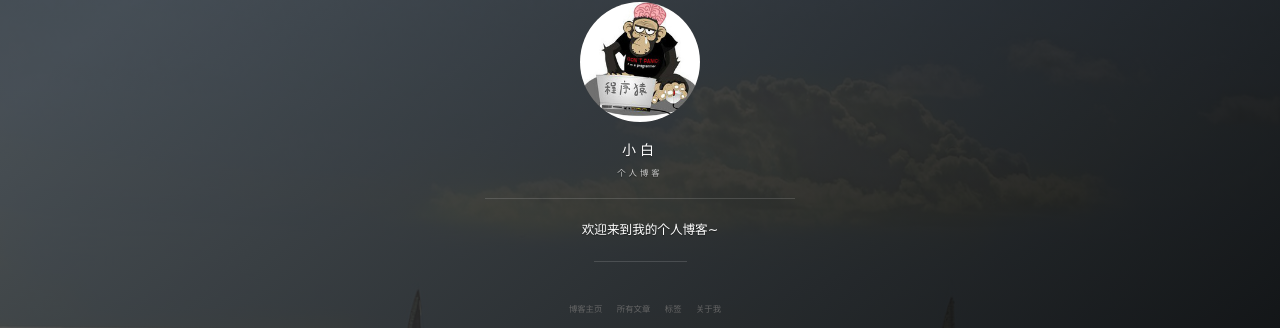
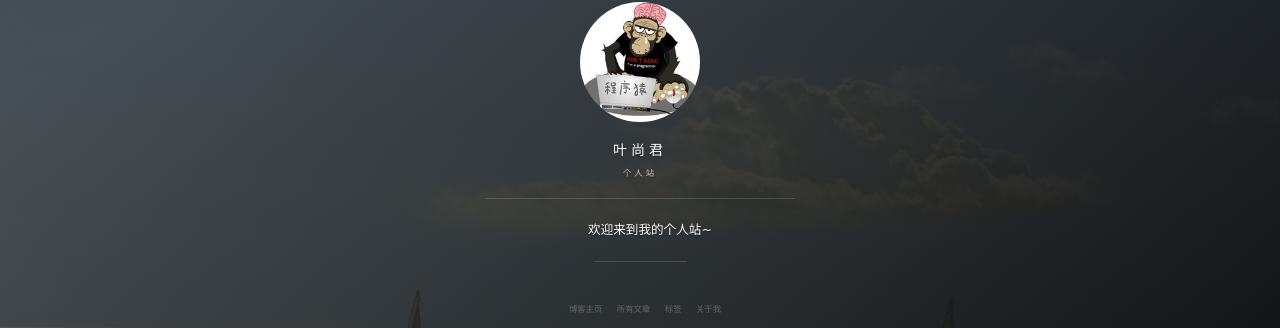
Before and after one commit to yeshangjun1998/yeshangjun1998.github.io, a Jekyll site: the page built from index.html, in a window 1280 px wide. Shown: the part 286-614 px from the top of the page. Built offline with Jekyll 4.4.1, drawn with Linux system fonts in a browser that asks for light colours; nearby versions of some CDN libraries; the list of posts is cut into pages by our own code; comment, search, counter and statistics services are not loaded; some of the changed text lies outside the part shown.

Commit message:
再次更新

```diff
--- a/_config.yml
+++ b/_config.yml
@@ -1,12 +1,12 @@
 # Basic
-title: 小白
-subtitle: 个人博客
-description: 欢迎来到我的个人博客~
+title: 叶尚君
+subtitle: 个人站
+description: 欢迎来到我的个人站~
 # 头像里面的标题
-avatarTitle: yeshangjun
+avatarTitle:  love Study
 # 头像里面的描述
-avatarDesc: it小白 / 自主学习
-url: "http://yeshangjun1998.github.io"
+avatarDesc: php/ 自我学习
+url: "http://baixin.io"
 
 # Comment
 comment:
@@ -20,7 +20,7 @@ social:
     github: yeshangjun1998
     # zhihu: panpanleopard
     # juejin: xxx
-    jianshu: 2ada30d8d0f7
+    jianshu: 79dac49038e0
     # twitter:
     mail: 17531371704@163.com
 
@@ -41,7 +41,7 @@ ga:
 #
 #
 #  _post/ 下的文章更换成你自己的文章
-#  帮忙star一下，感谢~😆 地址：https://github.com/yeshangjun1998/yeshangjun1998.github.io
+#  帮忙star一下，感谢~😆 地址： https://github.com/leopardpan/leopardpan.github.io
 #
 #
 # 《--------------- 下面的信息可以自行选择是否修改 ------------------------》
--- a/_includes/footer.html
+++ b/_includes/footer.html
@@ -73,12 +73,7 @@
           {% endif %}
 
           <!-- RSS -->
-          <li class="navigation__item_social">
-            <a href="/feed.xml" rel="author" title="RSS" target="_blank">
-              <div class="footer-social-icon" style="background:url(/images/rss.png);"></div>
-              <span class="label">RSS</span>
-            </a>
-          </li>
+
 
           </ul>
         </nav>
@@ -87,11 +82,11 @@
 
         <div class = "footer_div">
            <p class="copyright text-muted">
-            Copyright &copy; {{ site.title }} {{ site.time | date: '%Y' }} Theme by <a href="http://baixin.io/">leopardpan</a> |
+            Copyright &copy; {{ site.title }} {{ site.time | date: '%Y' }} Theme by <a href="http://yeshangjun1998.github.io/">yeshangjun1998</a> |
             <iframe
                 style="margin-left: 2px; margin-bottom:-5px;"
                 frameborder="0" scrolling="0" width="91px" height="20px"
-                src="https://ghbtns.com/github-btn.html?user=leopardpan&repo=leopardpan.github.io&type=star&count=true" >
+                src="https://ghbtns.com/github-btn.html?user=yeshangjun1998&repo=yeshangjun1998.github.io&type=star&count=true" >
             </iframe>
             </p>
         	<div align="right">
```
Also changed, not shown: images/payimg/alipayimg.jpg, images/payimg/weipayimg.jpg.
